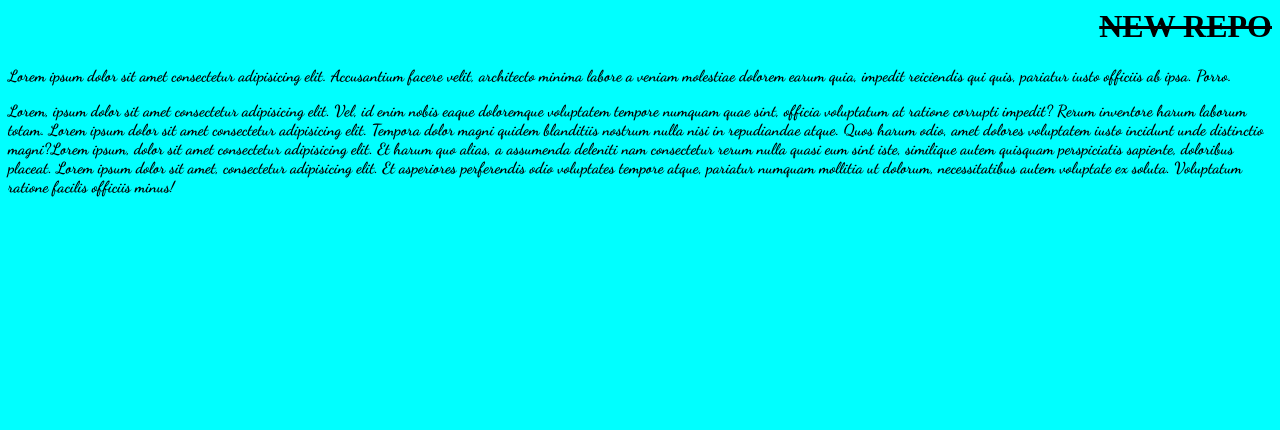
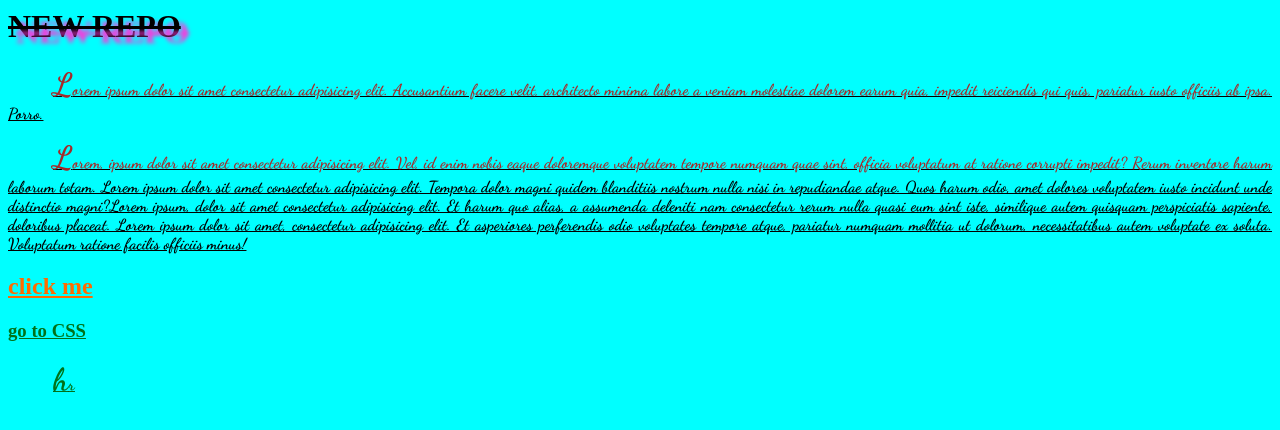
Before and after one commit to Joshya-1/class1, a plain HTML site: page a1.html in a window 1280 px wide. Drawn offline with Linux system fonts and the light colour scheme; a web font is replaced by a local one.

Commit message:
a1.html changed

```diff
--- a/a1.html
+++ b/a1.html
@@ -3,6 +3,7 @@
     <meta charset="UTF-8">
     <meta name="viewport" content="width=device-width, initial-scale=1.0">
     <title>Document</title>
+
     <link rel="stylesheet" href="a1c.css">
 </head>
 <body>
@@ -11,6 +12,9 @@
     <p class "txt">Lorem, ipsum dolor sit amet consectetur adipisicing elit. Vel, id enim nobis eaque doloremque voluptatem tempore numquam quae sint, officia voluptatum at ratione corrupti impedit? Rerum inventore harum laborum totam.
         Lorem ipsum dolor sit amet consectetur adipisicing elit. Tempora dolor magni quidem blanditiis nostrum nulla nisi in repudiandae atque. Quos harum odio, amet dolores voluptatem iusto incidunt unde distinctio magni?Lorem ipsum, dolor sit amet consectetur adipisicing elit. Et harum quo alias, a assumenda deleniti nam consectetur rerum nulla quasi eum sint iste, similique autem quisquam perspiciatis sapiente, doloribus placeat. Lorem ipsum dolor sit amet, consectetur adipisicing elit. Et asperiores perferendis odio voluptates tempore atque, pariatur numquam mollitia ut dolorum, necessitatibus autem voluptate ex soluta. Voluptatum ratione facilis officiis minus!
     </p>
+    <h2  ><a href="index.html">click me</a></h2>
+    <h3  ><a href="">go to CSS</a></h3>
+    <p><a href="">hr</a></p>
 
 </body>
 </html>
--- a/a1c.css
+++ b/a1c.css
@@ -6,6 +6,8 @@ h1{
     text-transform: uppercase;
 
     text-decoration: line-through;
+
+    text-shadow:8px 6px 4px rgb(255, 52, 220);
 }
 *{
     background-color: aqua;
@@ -16,8 +18,19 @@ h1{
 
 p{
     font-variant: 'Dancing Script', cursive;
+    /* text-transform: capitalize; */
+    text-decoration: underline;
+/* overline,underline,line-through */
+    /* line-height:5em; */
+    /* letter-spacing: 1em; */
+    /* word-spacing: 2em; */
+    text-align: left;
+    text-align: justify;
+    text-indent: 45px;
 
 }
+
+
 
 p{
     font-family: 'Dancing Script', cursive;
@@ -34,7 +47,37 @@ p{
 
 }
 
-h1{
-    text-align: right;
+/* h1{
+    text-shadow:8px 6px 4px rgb(255, 52, 220);
 
+} */
+
+/* sudo elemments */
+
+p::first-letter{
+    font-size: 2em;
 }
+p::first-line{
+    color: brown;
+}
+
+a:visited{
+    color: rgb(0, 114, 25);
+}
+
+a:link{
+    color: rgb(255, 106, 0);
+}
+
+a:hover{
+    color: rgb(255, 0, 136);
+    text-shadow: 0px 0px 4px;
+}
+
+a:active{
+    color: blue;
+}
+
+a:focus{
+    color: rgb(21, 255, 0);
+}
```
